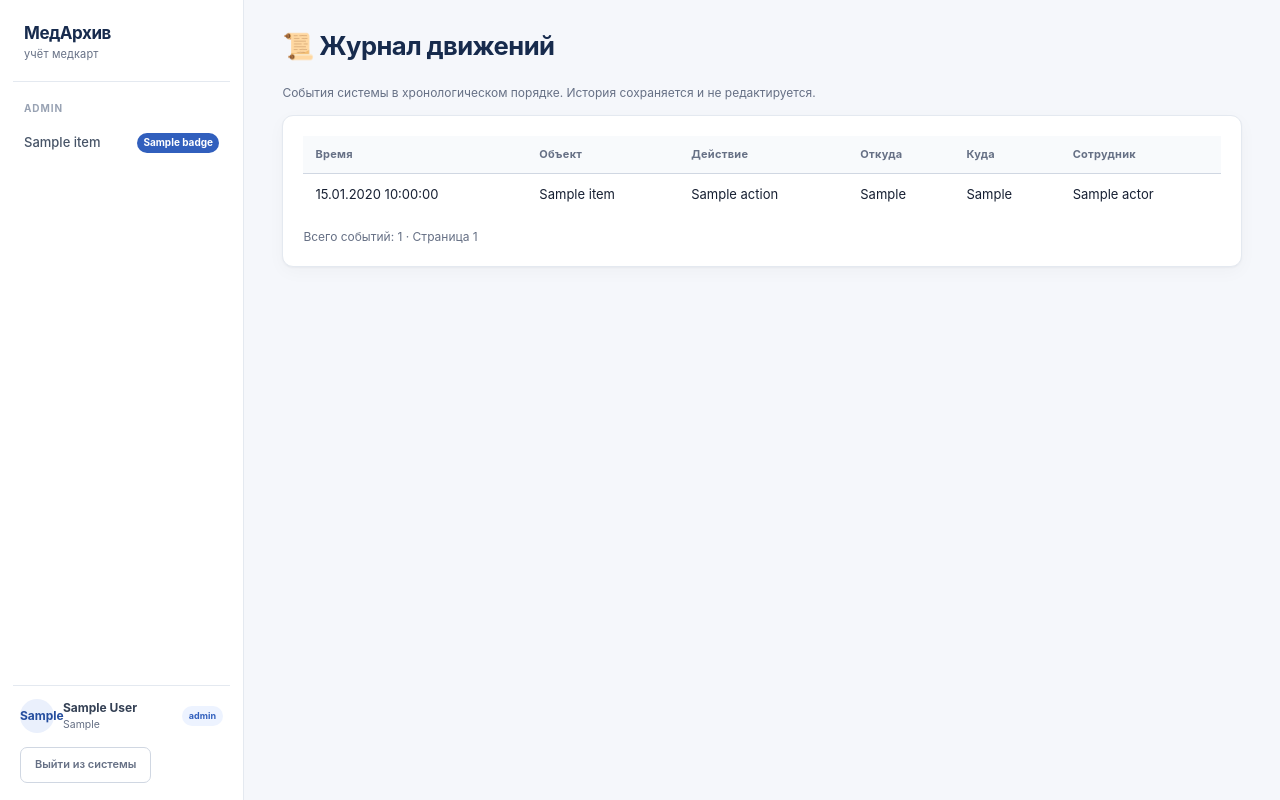
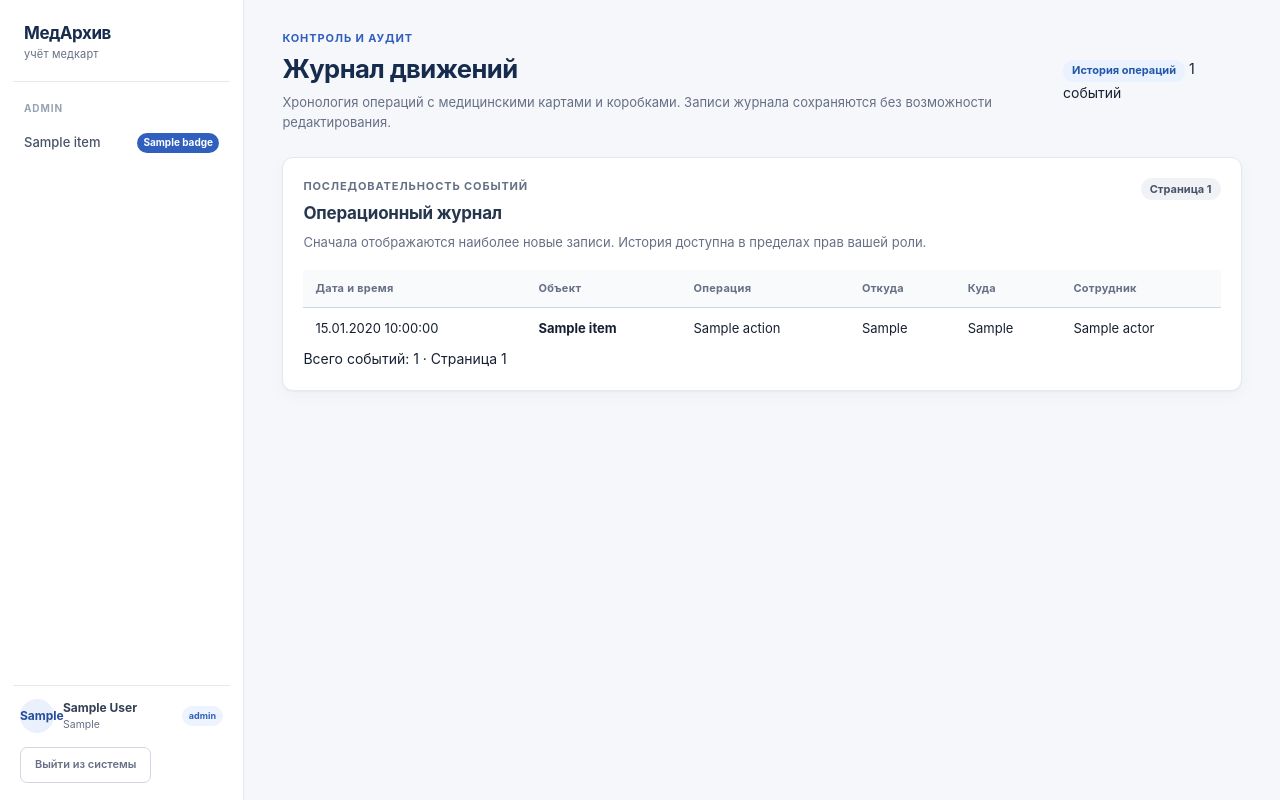
Before and after one commit to destorrr/medarchive, a FastAPI app: template src/medarchive/templates/postgresql_history.html in a window 1280 px wide. Run offline with FastAPI, Linux system fonts and the light colour scheme; the template is opened without the code that fills it: most values are stand-ins (such as "Sample title", 1, 10 or a date in 2020); some libraries are stand-ins or nearby versions.

Commit message:
ui: redesign PostgreSQL movement history

```diff
--- a/src/medarchive/templates/postgresql_history.html
+++ b/src/medarchive/templates/postgresql_history.html
@@ -1,33 +1,70 @@
 {% extends "base.html" %}
 {% block content %}
-<h1>📜 Журнал движений</h1>
-<p class="muted">События системы в хронологическом порядке. История сохраняется и не редактируется.</p>
-<div class="card">
+<header class="page-header operation-page-header history-page-header">
+    <div>
+        <p class="eyebrow">Контроль и аудит</p>
+        <h1>Журнал движений</h1>
+        <p class="page-description">Хронология операций с медицинскими картами и коробками. Записи журнала сохраняются без возможности редактирования.</p>
+    </div>
+    <div class="history-header-meta">
+        <span class="badge badge-info">История операций</span>
+        <span class="history-total">{{ total_events }} событий</span>
+    </div>
+</header>
+
+<section class="card operation-panel history-panel">
+    <div class="panel-heading">
+        <div>
+            <p class="eyebrow">Последовательность событий</p>
+            <h2>Операционный журнал</h2>
+            <p class="page-description">Сначала отображаются наиболее новые записи. История доступна в пределах прав вашей роли.</p>
+        </div>
+        <span class="badge badge-neutral">Страница {{ page }}</span>
+    </div>
+
     {% if history_items %}
-    <table class="data">
-        <thead><tr><th>Время</th><th>Объект</th><th>Действие</th><th>Откуда</th><th>Куда</th><th>Сотрудник</th></tr></thead>
+    <div class="table-wrap history-table-wrap">
+        <table class="data history-table">
+            <thead>
+                <tr>
+                    <th>Дата и время</th>
+                    <th>Объект</th>
+                    <th>Операция</th>
+                    <th>Откуда</th>
+                    <th>Куда</th>
+                    <th>Сотрудник</th>
+                </tr>
+            </thead>
             <tbody>
             {% for item in history_items %}
                 <tr>
-            <td class="date">{{ item.timestamp.strftime('%d.%m.%Y %H:%M:%S') if item.timestamp else '—' }}</td>
-            <td>{{ item.subject }}</td>
-            <td>{{ item.action }}</td>
+                    <td class="history-date">{{ item.timestamp.strftime('%d.%m.%Y %H:%M:%S') if item.timestamp else '—' }}</td>
+                    <td><strong class="history-subject">{{ item.subject }}</strong></td>
+                    <td><span class="history-action">{{ item.action }}</span></td>
                     <td>{{ item.from_location or '—' }}</td>
                     <td>{{ item.to_location or '—' }}</td>
-            <td>{{ item.actor }}</td>
+                    <td>{{ item.actor or '—' }}</td>
                 </tr>
             {% endfor %}
             </tbody>
         </table>
+    </div>
     {% else %}
-    <p class="muted">В журнале пока нет событий.</p>
+    <div class="empty-state history-empty">
+        <span class="empty-icon" aria-hidden="true">
+            <svg viewBox="0 0 24 24" width="22" height="22" fill="none" stroke="currentColor" stroke-width="1.7" stroke-linecap="round" stroke-linejoin="round"><path d="M4 5h16v15H4zM8 3v4M16 3v4M4 10h16M8 14h3M8 17h6"/></svg>
+        </span>
+        <strong>В журнале пока нет событий</strong>
+        <span>Операции с картами и коробками появятся здесь после выполнения.</span>
+    </div>
     {% endif %}
-    <div class="table-footer" style="display:flex;justify-content:space-between;align-items:center">
-        <span class="muted">Всего событий: {{ total_events }} · Страница {{ page }}</span>
-        <span>
-            {% if has_previous %}<a class="btn btn-secondary" href="/history?page={{ page - 1 }}">← Новее</a>{% endif %}
-            {% if has_next %}<a class="btn btn-secondary" href="/history?page={{ page + 1 }}">Старее →</a>{% endif %}
-        </span>
-    </div>
-</div>
+
+    <footer class="history-pagination">
+        <span class="history-pagination-info">Всего событий: {{ total_events }} · Страница {{ page }}</span>
+        <nav class="history-pagination-actions" aria-label="Страницы журнала">
+            {% if has_previous %}<a class="btn btn-secondary" href="/history?page={{ page - 1 }}">Новее</a>{% endif %}
+            {% if has_next %}<a class="btn btn-secondary" href="/history?page={{ page + 1 }}">Старее</a>{% endif %}
+        </nav>
+    </footer>
+</section>
 {% endblock %}
```
Lines whose indentation alone changed are shown as unchanged.
